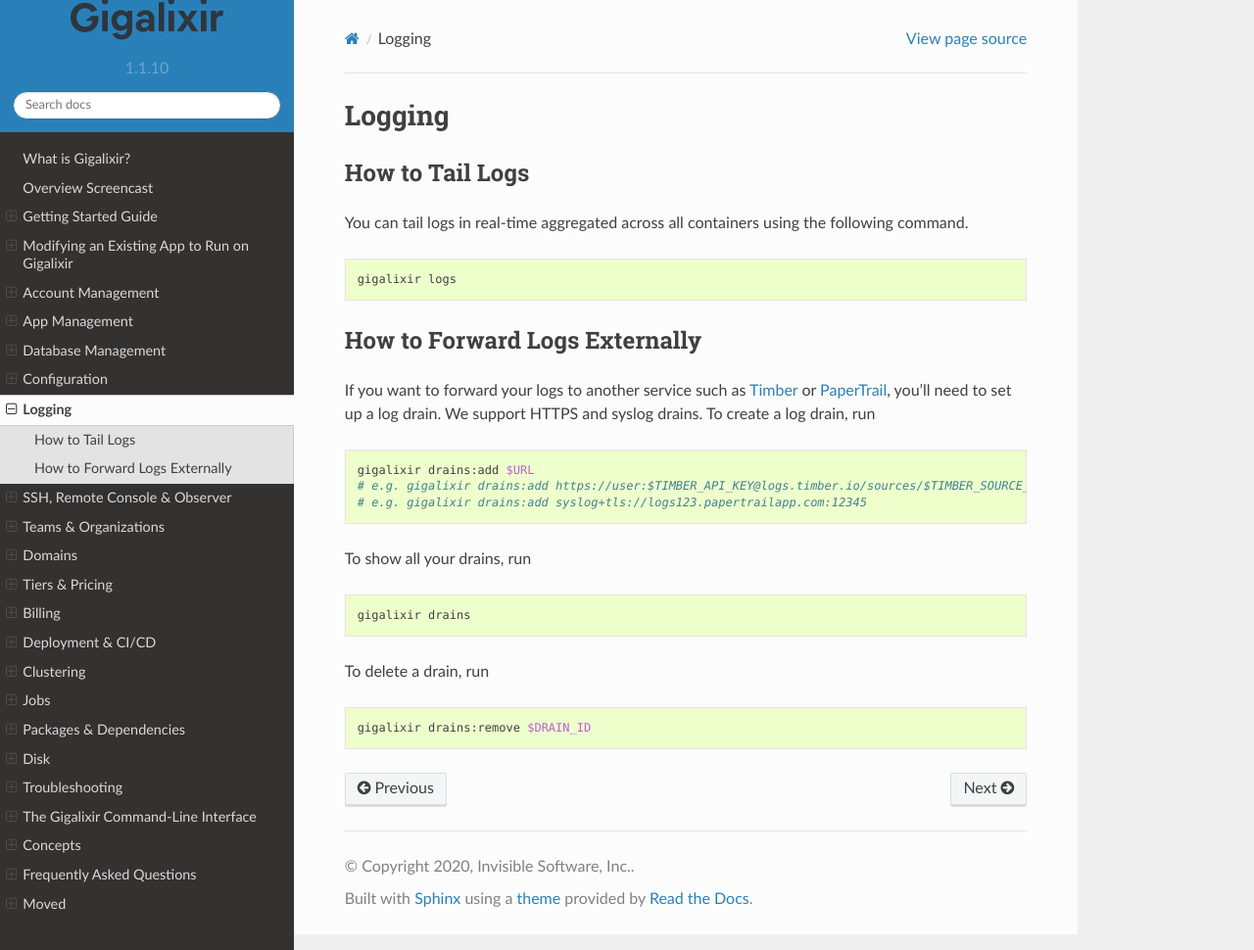
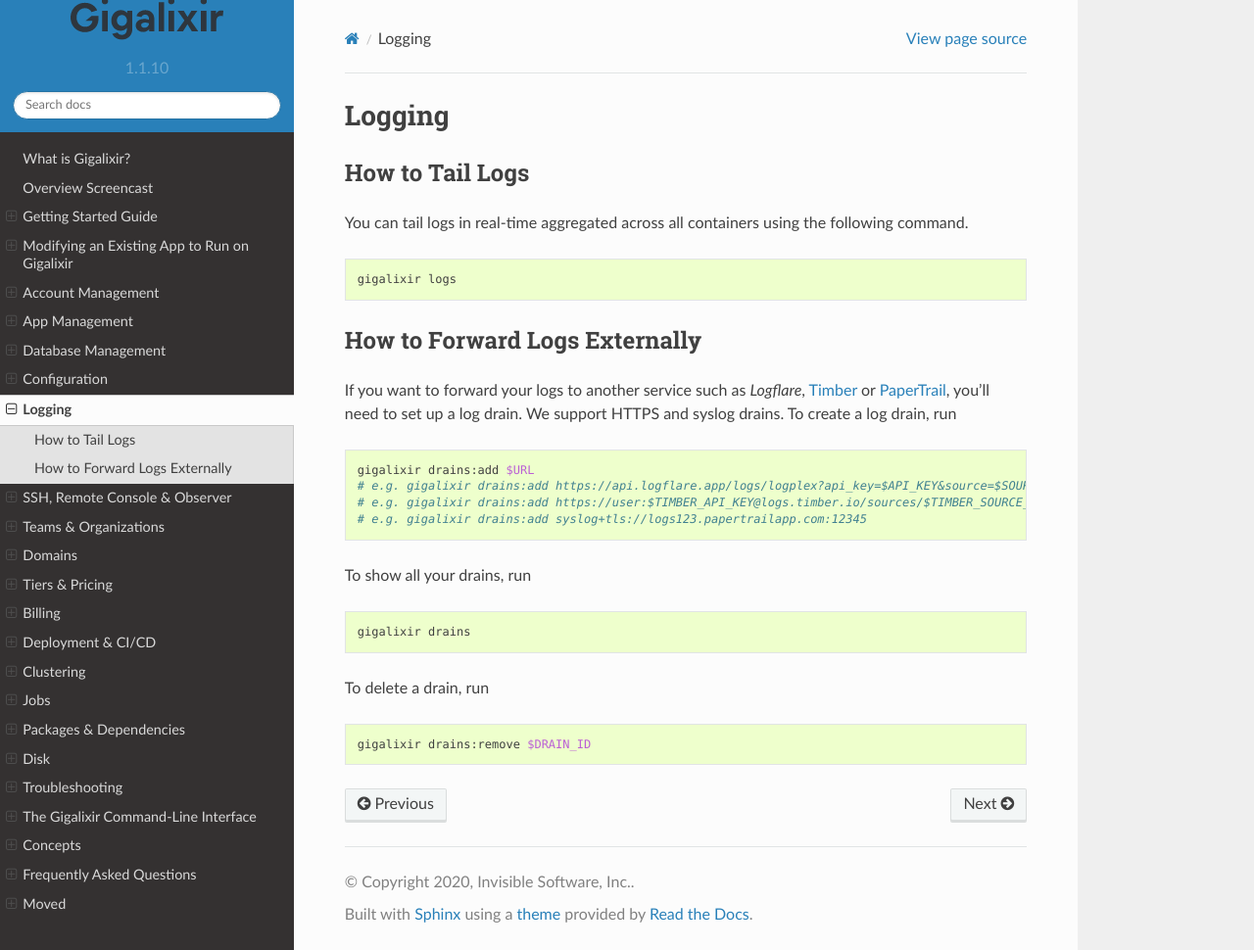
Before and after one commit to gigalixir/gigalixir-cli, a Sphinx documentation site: the page built from docs/source/log.rst, in a window 1280 px wide and 970 px high. Shown: the whole window at 98% size. Built offline with Sphinx 7.4.7 and the Read the Docs theme 2.0.0, drawn with Linux system fonts in a browser that asks for light colours.

Commit message:
Add logflare.

```diff
--- a/docs/source/log.rst
+++ b/docs/source/log.rst
@@ -16,11 +16,12 @@ You can tail logs in real-time aggregated across all containers using the follow
 How to Forward Logs Externally
 ==============================
 
-If you want to forward your logs to another service such as `Timber`_ or `PaperTrail`_, you'll need to set up a log drain. We support HTTPS and syslog drains. To create a log drain, run
+If you want to forward your logs to another service such as `Logflare`, `Timber`_ or `PaperTrail`_, you'll need to set up a log drain. We support HTTPS and syslog drains. To create a log drain, run
 
 .. code-block:: bash
 
     gigalixir drains:add $URL
+    # e.g. gigalixir drains:add https://api.logflare.app/logs/logplex?api_key=$API_KEY&source=$SOURCE_ID
     # e.g. gigalixir drains:add https://user:$TIMBER_API_KEY@logs.timber.io/sources/$TIMBER_SOURCE_ID/frames
     # e.g. gigalixir drains:add syslog+tls://logs123.papertrailapp.com:12345
 
@@ -36,5 +37,6 @@ To delete a drain, run
 
     gigalixir drains:remove $DRAIN_ID
 
+.. _`Logflare`: https://logflare.app/
 .. _`Timber`: https://timber.io
 .. _`PaperTrail`: https://papertrailapp.com/
```
